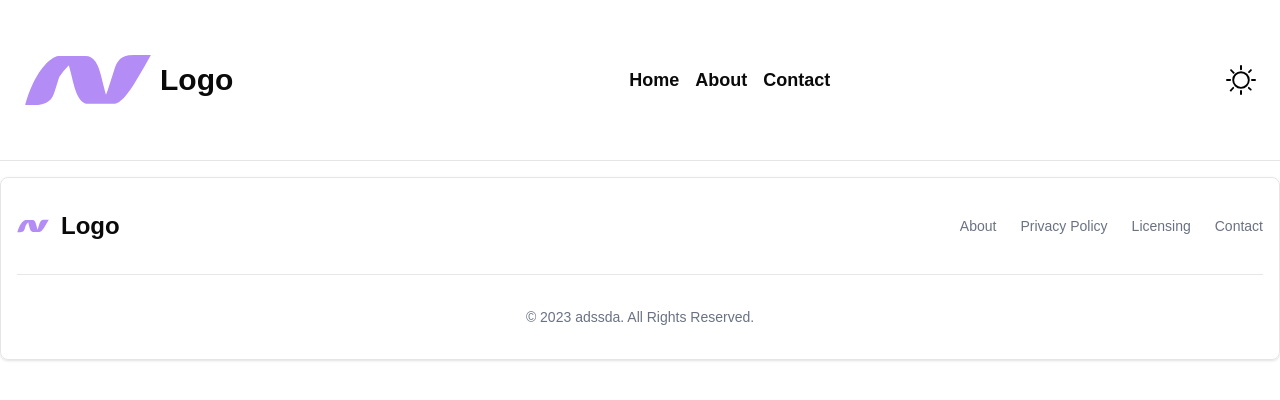
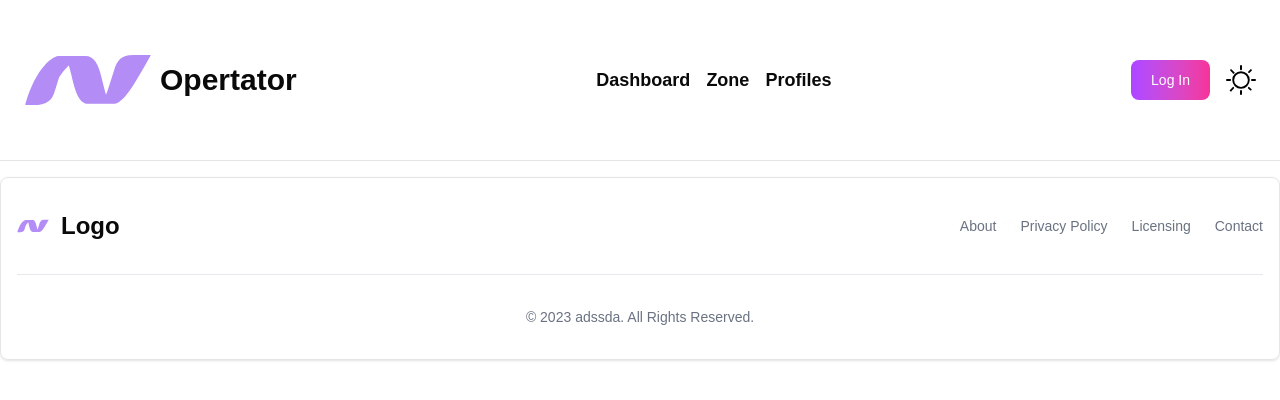
Before and after one commit to codingjordi/dashboard-talent-arena, an Astro site: page / in a window 1280 px wide. Built offline with nearby package versions, Linux system fonts and the light colour scheme; Astro itself is replaced by a stand-in of ours.

Commit message:
about home

```diff
--- /dev/null
+++ b/src/components/About.astro
@@ -0,0 +1,7 @@
+---
+
+---
+
+<div>
+
+</div>
--- a/src/components/Header.astro
+++ b/src/components/Header.astro
@@ -11,21 +11,26 @@ import ThemeSwitch from "./ThemeSwitch.astro";
   <nav class="container flex items-center justify-between px-6 py-4">
     <div class="flex items-center gap-2">
       <Icon name="net" class="text-6xl text-co1" />
-      <p class="font-extrabold text-3xl">Logo</p>
+      <p class="font-extrabold text-3xl">Opertator</p>
     </div>
     <ul class="hidden md:flex gap-4">
       <li>
-        <a href="/" class="font-bold text-lg">Home</a>
+        <a href="/" class="font-bold text-lg">Dashboard</a>
       </li>
       <li>
-        <a href="/about" class="font-bold text-lg">About</a>
+        <a href="/about" class="font-bold text-lg">Zone</a>
       </li>
       <li>
-        <a href="/contact" class="font-bold text-lg">Contact</a>
+        <a href="/contact" class="font-bold text-lg">Profiles</a>
       </li>
 
     </ul>
-    <ThemeSwitch />
+    <div class='flex gap-4'>
+      <button type="button" class="text-white bg-gradient-to-r from-purple-500 to-pink-500 hover:bg-gradient-to-l focus:ring-4 focus:outline-none focus:ring-purple-200 dark:focus:ring-purple-800 font-medium rounded-lg text-sm px-5 py-2.5 text-center">
+      Log In
+      </button>
+      <ThemeSwitch />
+    </div>
   </nav>
 
 </header>
```
Also changed, not shown: README.md, src/icons/menu.svg.
